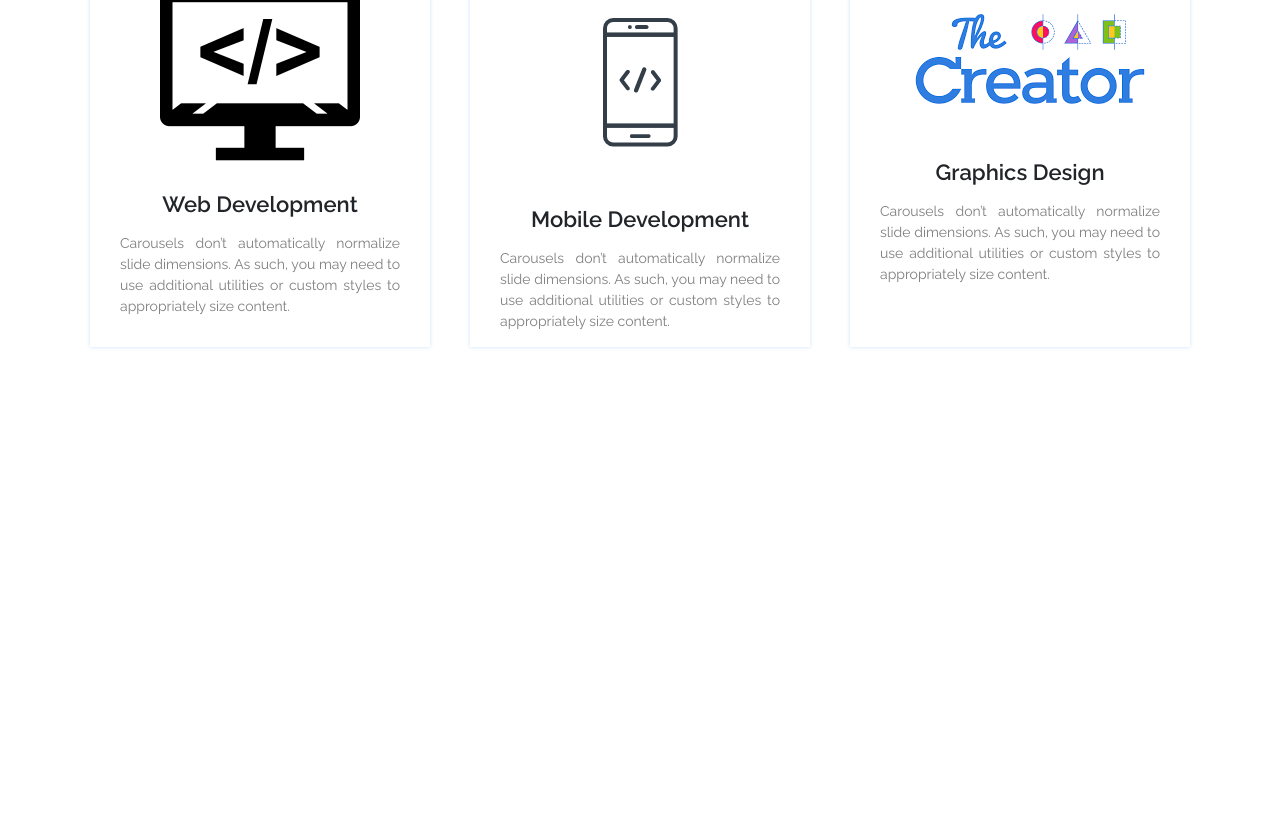
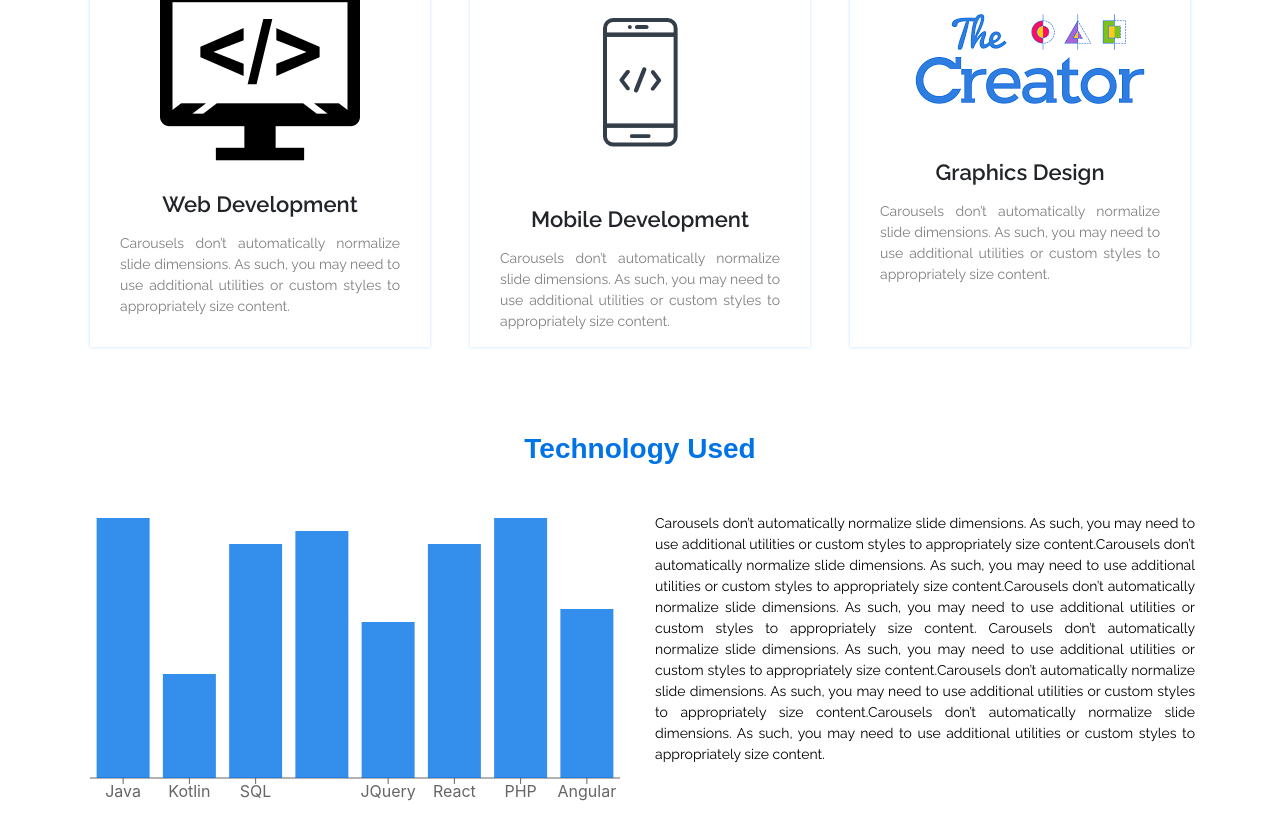
Before and after one commit to pustian-rafiq/my-app, a React (Create React App) app: page / in a window 1280 px wide. Shown: the part 752-1565 px from the top of the page. Before the commit the page ends 1104 px from the top, so only its background shows below. Built offline with nearby package versions, Linux system fonts and the light colour scheme.

Commit message:
uses recharts barchart

```diff
--- a/package.json
+++ b/package.json
@@ -11,6 +11,7 @@
     "react-bootstrap": "^1.4.0",
     "react-dom": "^17.0.1",
     "react-scripts": "4.0.1",
+    "recharts": "^2.0.9",
     "web-vitals": "^0.2.4"
   },
   "scripts": {
--- a/src/App.js
+++ b/src/App.js
@@ -4,12 +4,14 @@ import './App.css';
 import TopNavigation from './components/TopNavigation/TopNavigation'
 import TopBanner from './components/TopBanner/TopBanner'
 import Services from './components/Services/Services'
+import Analysis from './components/Analysis/Analysis'
 function App() {
   return (
     <div>
       <TopNavigation/>
       <TopBanner/>
       <Services/>
+      <Analysis/>
 
     </div>
   );
--- a/src/asset/css/custom.css
+++ b/src/asset/css/custom.css
@@ -99,3 +99,10 @@
 .serviceCard:hover{
     box-shadow: 0 0 8px rgba(0, 115, 230, .2);
 }
+/* Analysis Style css */
+.analysisDescription{
+    font-family: 'Raleway', sans-serif;
+    font-weight: 400;
+    color:#000;
+    font-size: 14px;
+}
--- /dev/null
+++ b/src/components/Analysis/Analysis.js
@@ -0,0 +1,57 @@
+
+import React, { Component, Fragment } from 'react';
+import { Container,Row,Col} from 'react-bootstrap'
+import { Bar, BarChart, ResponsiveContainer, XAxis, Tooltip  } from 'recharts';
+
+class Analysis extends Component {
+    constructor(){
+        super();
+        this.state = {
+            barChartData:[
+                {Technology: 'Java', Projects:100},
+                {Technology: 'Kotlin', Projects:40},
+                {Technology: 'SQL', Projects:90},
+                {Technology: 'Bootstrap', Projects:95},
+                {Technology: 'JQuery', Projects:60},
+                {Technology: 'React', Projects:90},
+                {Technology: 'PHP', Projects:100},
+                {Technology: 'Angular', Projects:65},
+            ]
+        }
+    }
+
+    render() {
+        var blue ="rgba(0,115,230, 0.8)";
+        return (
+            <Fragment>
+              <Container className="text-center">
+                  <h1 className="serviceMainTitle">Technology Used</h1>
+                  <Row>
+                      <Col style={{ width:'100%', height:'300px' }} lg={6} md={12} sm={12}>
+                          <ResponsiveContainer>
+                                <BarChart width={100} height={300} data={this.state.barChartData}>
+                                    <XAxis dataKey="Technology"/>
+                                    <Tooltip></Tooltip>
+                                    <Bar dataKey="Projects" fill={blue}>
+                                    </Bar>
+                                </BarChart>
+                          </ResponsiveContainer>
+
+                      </Col>
+
+                      <Col lg={6} md={12} sm={12}>
+                      <p className="text-justify analysisDescription">Carousels don’t automatically normalize slide dimensions. As such, you may need to use additional utilities or custom styles to appropriately size content.Carousels don’t automatically normalize slide dimensions. As such, you may need to use additional utilities or custom styles to appropriately size content.Carousels don’t automatically normalize slide dimensions. As such, you may need to use additional utilities or custom styles to appropriately size content.
+                      Carousels don’t automatically normalize slide dimensions. As such, you may need to use additional utilities or custom styles to appropriately size content.Carousels don’t automatically normalize slide dimensions. As such, you may need to use additional utilities or custom styles to appropriately size content.Carousels don’t automatically normalize slide dimensions. As such, you may need to use additional utilities or custom styles to appropriately size content.
+
+                      </p>
+                      </Col>
+                  </Row>
+
+              </Container>
+
+            </Fragment>
+        );
+    }
+}
+
+export default Analysis;
--- a/src/components/Services/Services.js
+++ b/src/components/Services/Services.js
@@ -1,7 +1,5 @@
 import React, { Component } from 'react'
 import { Fragment } from 'react'
-import '../../asset/css/custom.css'
-import '../../asset/css/bootstrap.min.css'
 import { Container,Row,Col } from 'react-bootstrap'
 import development from '../../asset/images/development.png'
 import mobile from '../../asset/images/mobile.png'
--- a/src/components/TopBanner/TopBanner.js
+++ b/src/components/TopBanner/TopBanner.js
@@ -1,6 +1,5 @@
 import React, { Component, Fragment } from 'react';
-import '../../asset/css/custom.css'
-import '../../asset/css/bootstrap.min.css'
+
 import {Container,Row,Col,Button} from "react-bootstrap";
 
 export default class TopBanner extends Component {
--- a/src/components/TopNavigation/TopNavigation.js
+++ b/src/components/TopNavigation/TopNavigation.js
@@ -1,3 +1,5 @@
+import '../../asset/css/custom.css'
+import '../../asset/css/bootstrap.min.css'
 import React, { Component,Fragment } from 'react'
 import { Navbar,Nav } from 'react-bootstrap'
 import beforeScroll  from '../../asset/images/beforescroll.png'
```
Also changed, not shown: 2 other files (tests, documents, lock files or other folders).
